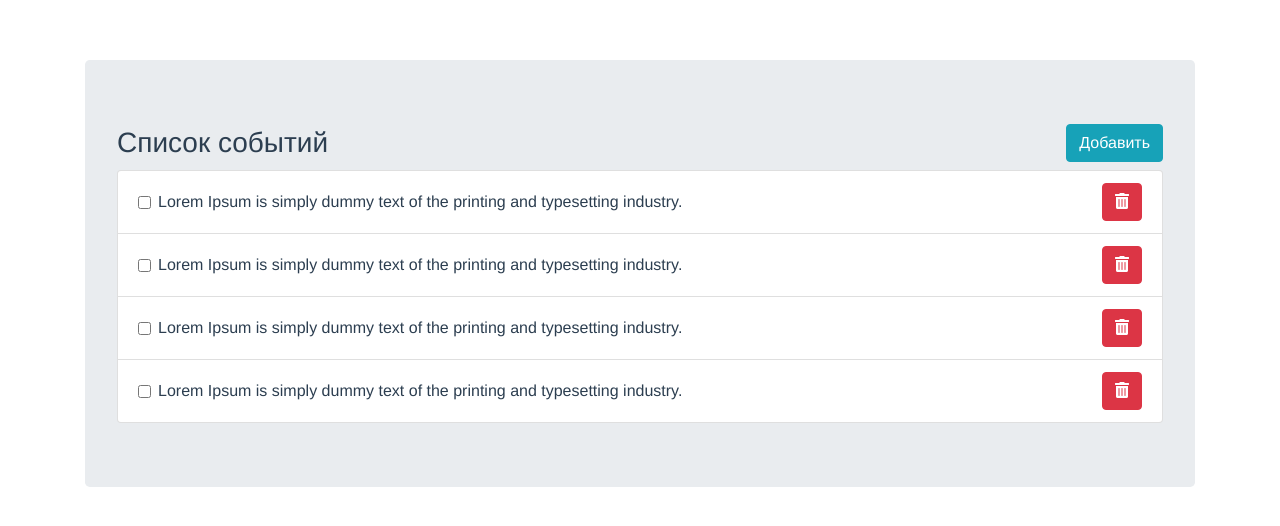
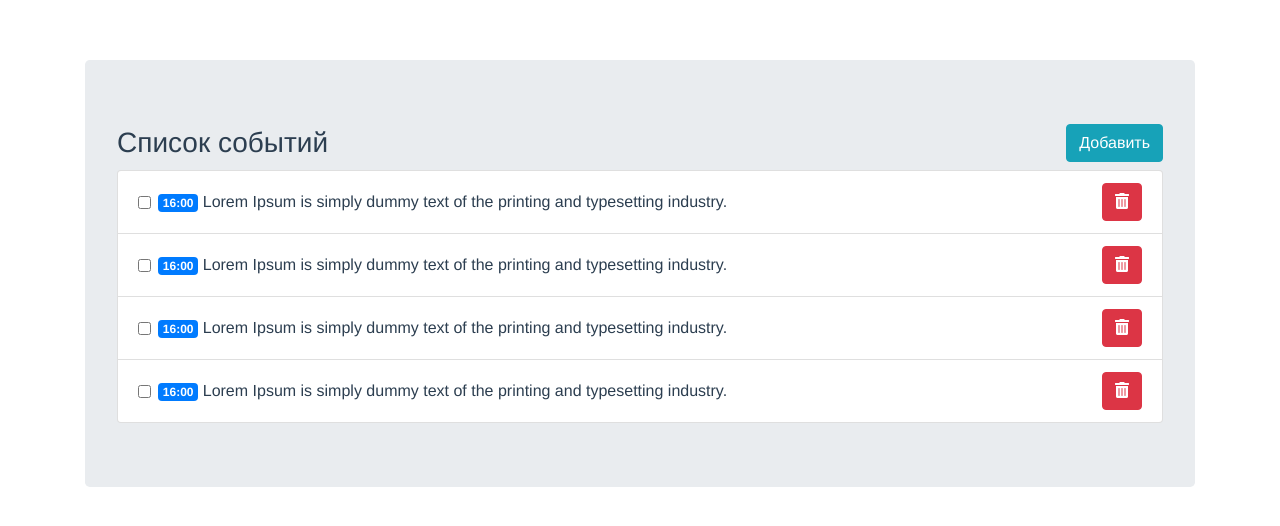
Before and after one commit to livencuber/Motmom-test, a Vue app in the folder front/: page / in a window 1280 px wide. Shown: the top 526 px of the page. Built offline with nearby package versions, Linux system fonts and the light colour scheme.

Commit message:
Добавлена ячейка с временем

```diff
--- a/front/src/components/WorkList/WorkListItem.vue
+++ b/front/src/components/WorkList/WorkListItem.vue
@@ -2,7 +2,7 @@
     <div class="d-flex justify-content-between align-items-center">
         <div class="form-check d-flex align-items-center">
             <input type="checkbox" class="form-check-input mt-0" id="exampleCheck1">
-            <label class="form-check-label" for="exampleCheck1">{{event}}</label>
+            <label class="form-check-label" for="exampleCheck1"><span class="badge badge-primary">16:00</span> {{event}}</label>
         </div>
         <button type="button" class="btn btn-danger ml-1"><i class="fas fa-trash-alt"></i></button>
     </div>
```
